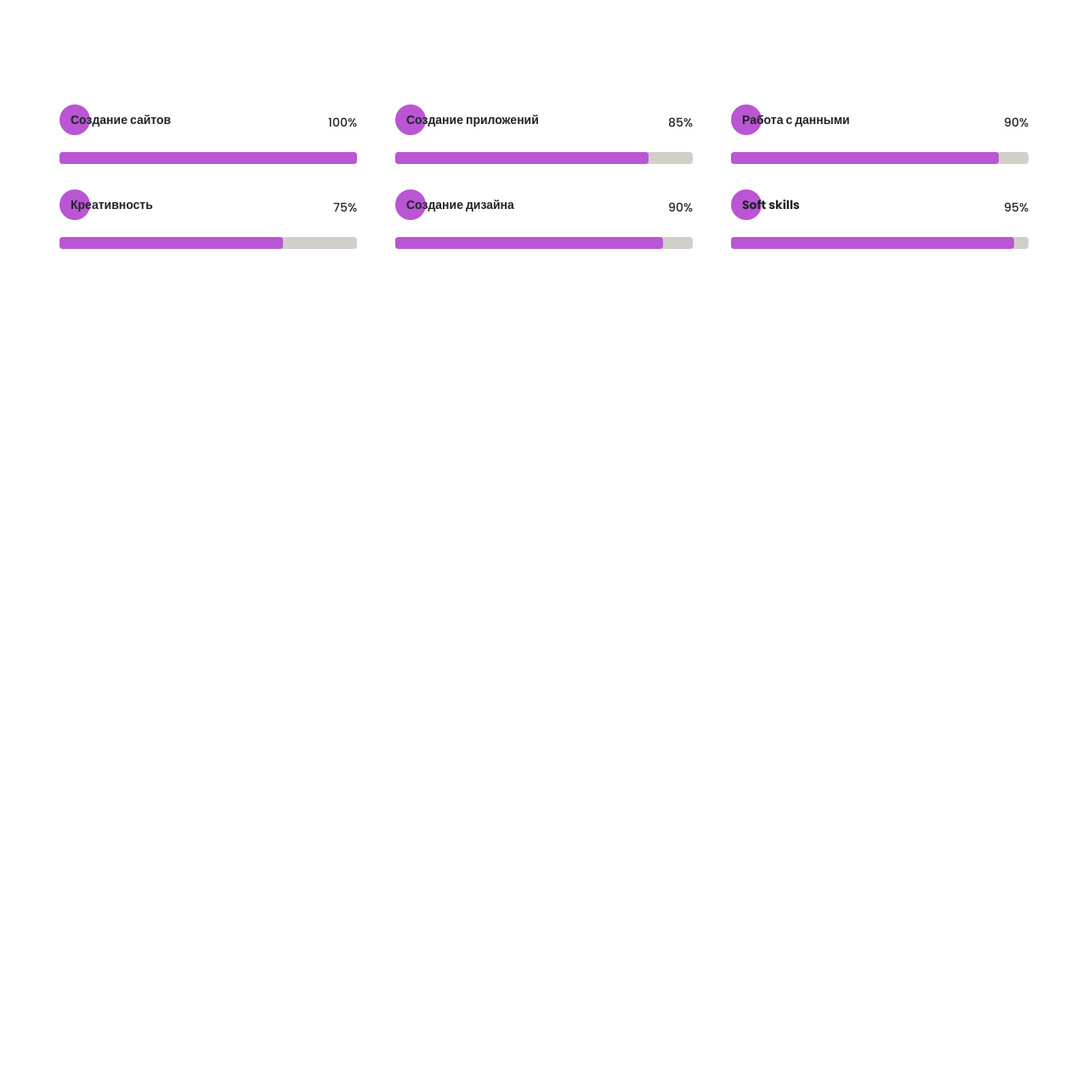
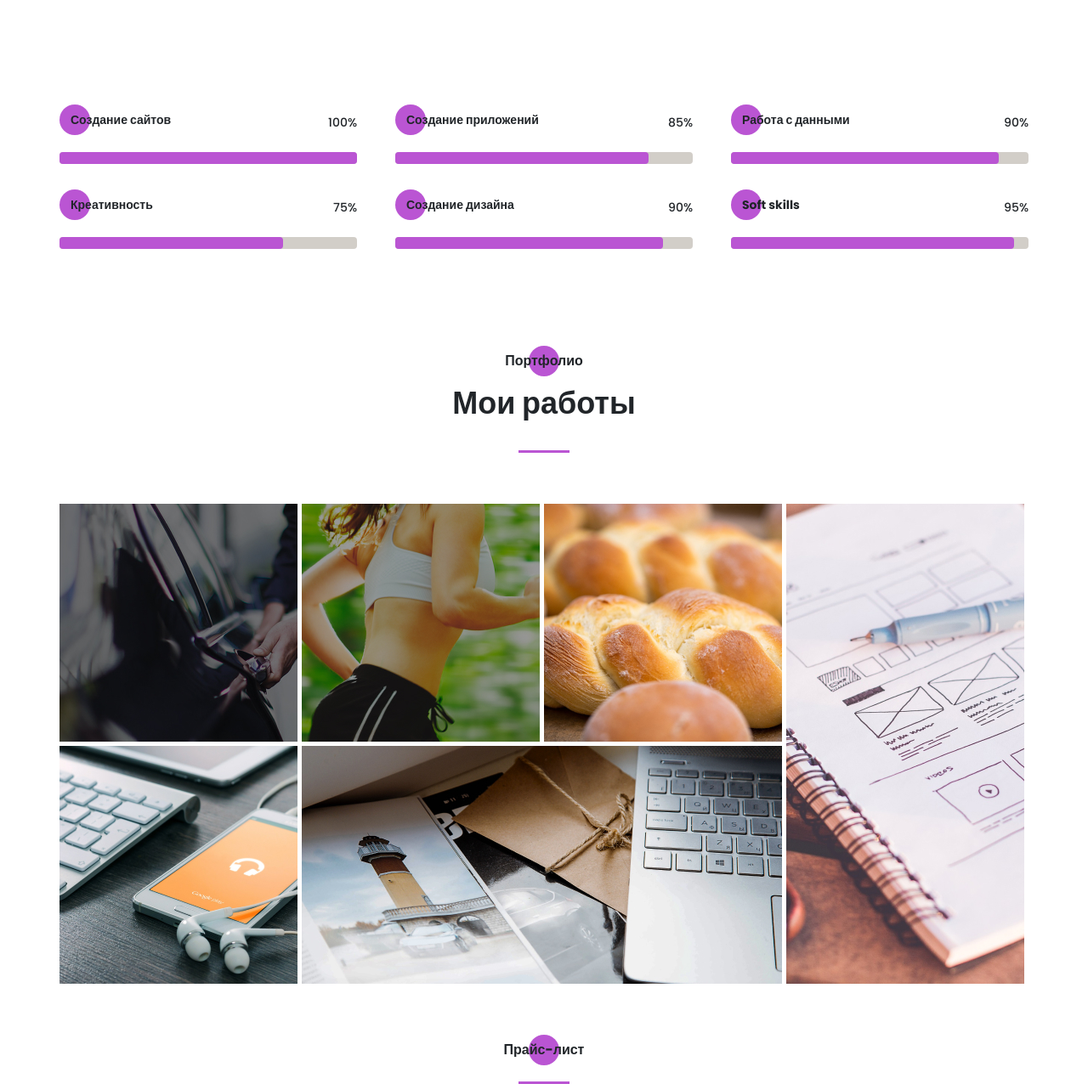
Before and after one commit to Yurii108/pf, a website: page src/index.html in a window 1280 px wide. Shown: the part 3077-4353 px from the top of the page at 85% size. Before the commit the page ends 3370 px from the top, so only its background shows below. Drawn offline with nearby package versions, Linux system fonts and the light colour scheme; files that its build step writes are made by us from their sources; files whose address does not match are found by name.

Commit message:
add section portfolio

```diff
--- a/src/index.html
+++ b/src/index.html
@@ -151,8 +151,8 @@
 
     <section class="resume">
         <div class="container">
-            <h2 class="title title_fs-16 resume__title">Опыт</h2>
-            <div class="title title_fs-36 resume__subtitle">Чем я буду полезный</div>
+            <h2 class="title title_fs-16 title__section-title">Опыт</h2>
+            <div class="title title_fs-36 title__section-subtitle">Чем я буду полезный</div>
             <div class="divider"></div>
 
             <div class="resume__wrapper">
@@ -236,8 +236,8 @@
 
     <section class="skills">
         <div class="container">
-            <h2 class="title title_fs-16 skills__title">Навыки</h2>
-            <div class="title title_fs-36 skills__subtitle">Что я использую в работе</div>
+            <h2 class="title title_fs-16 title__section-title">Навыки</h2>
+            <div class="title title_fs-36 title__section-subtitle">Что я использую в работе</div>
             <div class="divider"></div>
 
 
@@ -338,9 +338,44 @@
                 </div>
             </div>
         </div>
-
     </section>
 
+    <section class="portfolio">
+        <div class="container">
+            <h2 class="title title_fs-16 title__section-title">Портфолио</h2>
+            <div class="title title_fs-36 title__section-subtitle">Мои работы</div>
+            <div class="divider"></div>
+
+            <div class="portfolio__wrapper">
+                <a href="https://yurii108.github.io/uber-web-project-use-bootstrap/dist/" class="portfolio__item">
+                    <img src="img/works/uber.jpg" alt="uber">
+                </a>
+                <a href="#" class="portfolio__item">
+                    <img src="img/works/pulse.jpg" alt="pulse">
+                </a>
+                <a href="#" class="portfolio__item">
+                    <img src="img/works/bread.jpg" alt="bread">
+                </a>
+                <a href="#" class="portfolio__item vertical">
+                    <img src="img/works/plans.jpg" alt="plans">
+                </a>
+                <a href="#" class="portfolio__item">
+                    <img src="img/works/ipad.jpg" alt="ipad">
+                </a>
+                <a href="#" class="portfolio__item horizontal">
+                    <img src="img/works/mac.jpg" alt="mac">
+                </a>
+            </div>
+        </div>
+    </section>
+
+    <section class="price">
+        <div class="container">
+            <h2 class="title title_fs-16 title__section-title">Прайс-лист</h2>
+            <div class="divider"></div>
+
+        </div>
+    </section>
     <script src="js/script.js"></script>
 </body>
 
--- /dev/null
+++ b/src/sass/blocks/_portfolio.scss
@@ -0,0 +1,33 @@
+.portfolio {
+    margin-top: 120px;
+    &__wrapper {
+        margin-top: 60px;
+        display: grid;
+        grid-template: repeat(2, 280px) / repeat(4, 280px);
+        grid-auto-rows: 280px;
+        gap: 5px;
+
+        .vertical {
+            grid-row: 1 / 3;
+            grid-column: 4 / 5;
+        }
+
+        .horizontal {
+            grid-row: 2 / 3;
+            grid-column: 2 / 4;
+        }
+    }
+
+    &__item {
+        transition: all .5s;
+
+        img {
+            width: 100%;
+        }
+
+        &:hover {
+            filter: opacity(90%);
+            transform: scale(1.01);
+        }
+    }
+}
--- /dev/null
+++ b/src/sass/blocks/_price.scss
@@ -0,0 +1,3 @@
+.price {
+        margin-top: 66px;
+}
--- a/src/sass/blocks/_resume.scss
+++ b/src/sass/blocks/_resume.scss
@@ -1,21 +1,5 @@
 .resume {
     margin-top: 120px;
-
-    &__title {
-        position: relative;
-        text-align: center;
-        @include before_circle;
-
-        &:before {
-            top: -6px;
-            left: 50%;
-            transform: translateX(-50%);
-        }
-    }
-
-    &__subtitle {
-        text-align: center;
-    }
 
     &__wrapper {
         padding: 60px 65px 0 65px;
--- a/src/sass/blocks/_skills.scss
+++ b/src/sass/blocks/_skills.scss
@@ -1,21 +1,5 @@
 .skills {
     margin-top: 120px;
-
-    &__title {
-        position: relative;
-        text-align: center;
-        @include before_circle;
-
-        &:before {
-            top: -6px;
-            left: 50%;
-            transform: translateX(-50%);
-        }
-    }
-
-    &__subtitle {
-        text-align: center;
-    }
 
     &__wrapper {
         margin: 54px auto 0 auto;
--- a/src/sass/blocks/_title.scss
+++ b/src/sass/blocks/_title.scss
@@ -35,6 +35,20 @@
         color: $promo_colors;
     }
 
+    &__section-title {
+        position: relative;
+        text-align: center;
+        @include before_circle;
 
+        &:before {
+            top: -6px;
+            left: 50%;
+            transform: translateX(-50%);
+        }
+    }
+
+    &__section-subtitle {
+        text-align: center;
+    }
 
 }
--- a/src/sass/style.scss
+++ b/src/sass/style.scss
@@ -30,3 +30,5 @@
 @import 'blocks/myself';
 @import 'blocks/resume';
 @import 'blocks/skills';
+@import 'blocks/portfolio';
+@import 'blocks/price';
```
Also changed, not shown: dist/css/style.min.css, dist/img/works/mac.jpg (added), dist/index.html, src/img/works/mac.jpg (added).
